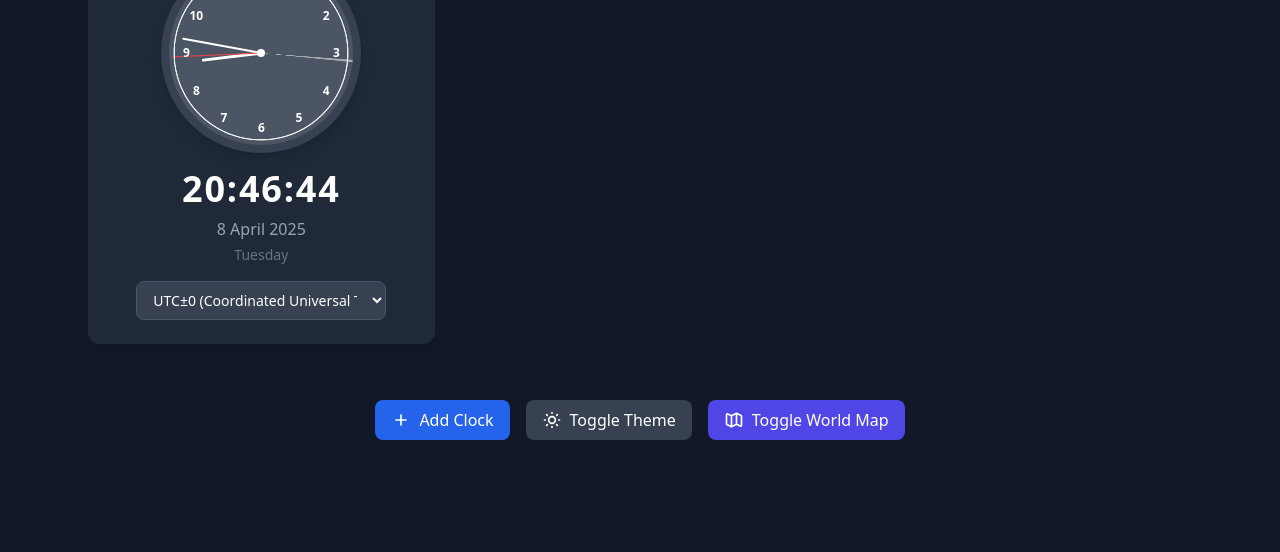
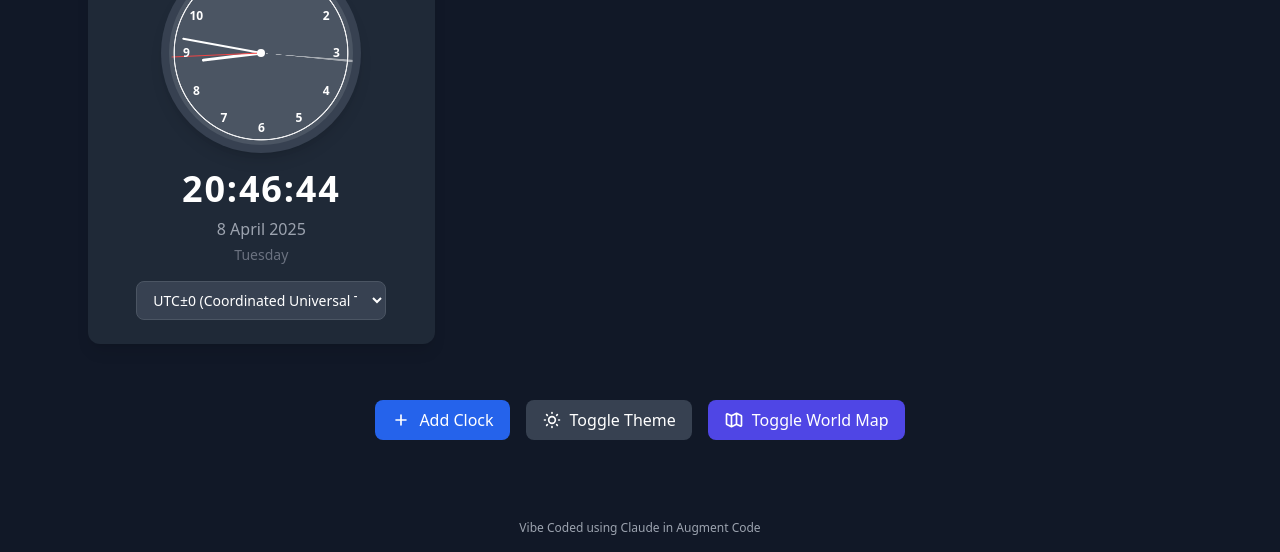
Before and after one commit to muazamsarfaraz/WorldClock, a website: page index.html in a window 1280 px wide. Shown: the part 603-1155 px from the top of the page. Before the commit the page ends 1075 px from the top, so only its background shows below. Drawn offline with nearby package versions, Linux system fonts and the light colour scheme.

Commit message:
Add credits footer mentioning Claude in Augment Code

```diff
--- a/index.html
+++ b/index.html
@@ -134,6 +134,11 @@
     </div>
   </template>
 
+  <!-- Footer with credits -->
+  <footer class="w-full text-center py-4 text-gray-400 text-xs mt-8">
+    <p>Vibe Coded using Claude in Augment Code</p>
+  </footer>
+
   <script src="script.js"></script>
 </body>
 </html>
```
